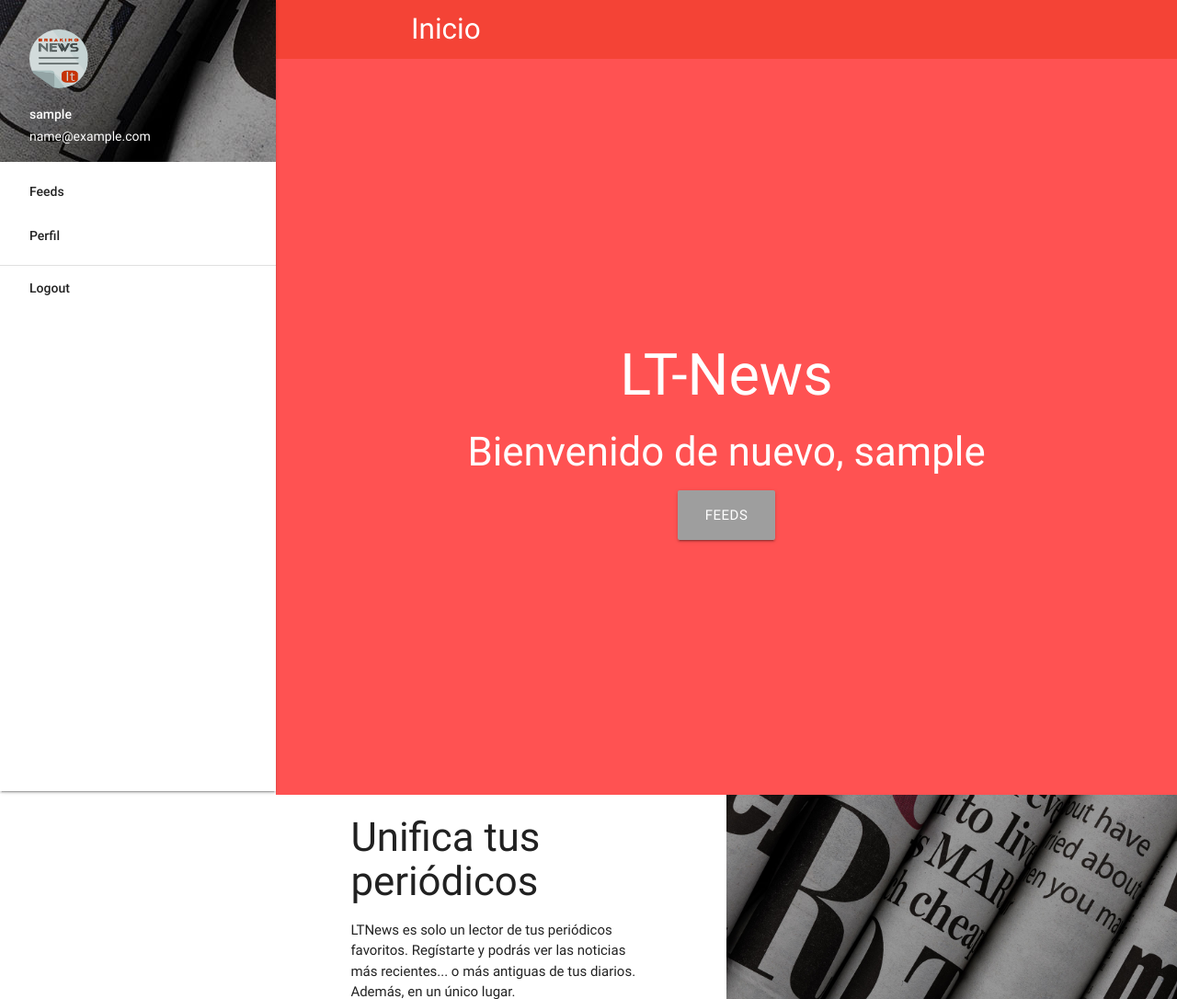
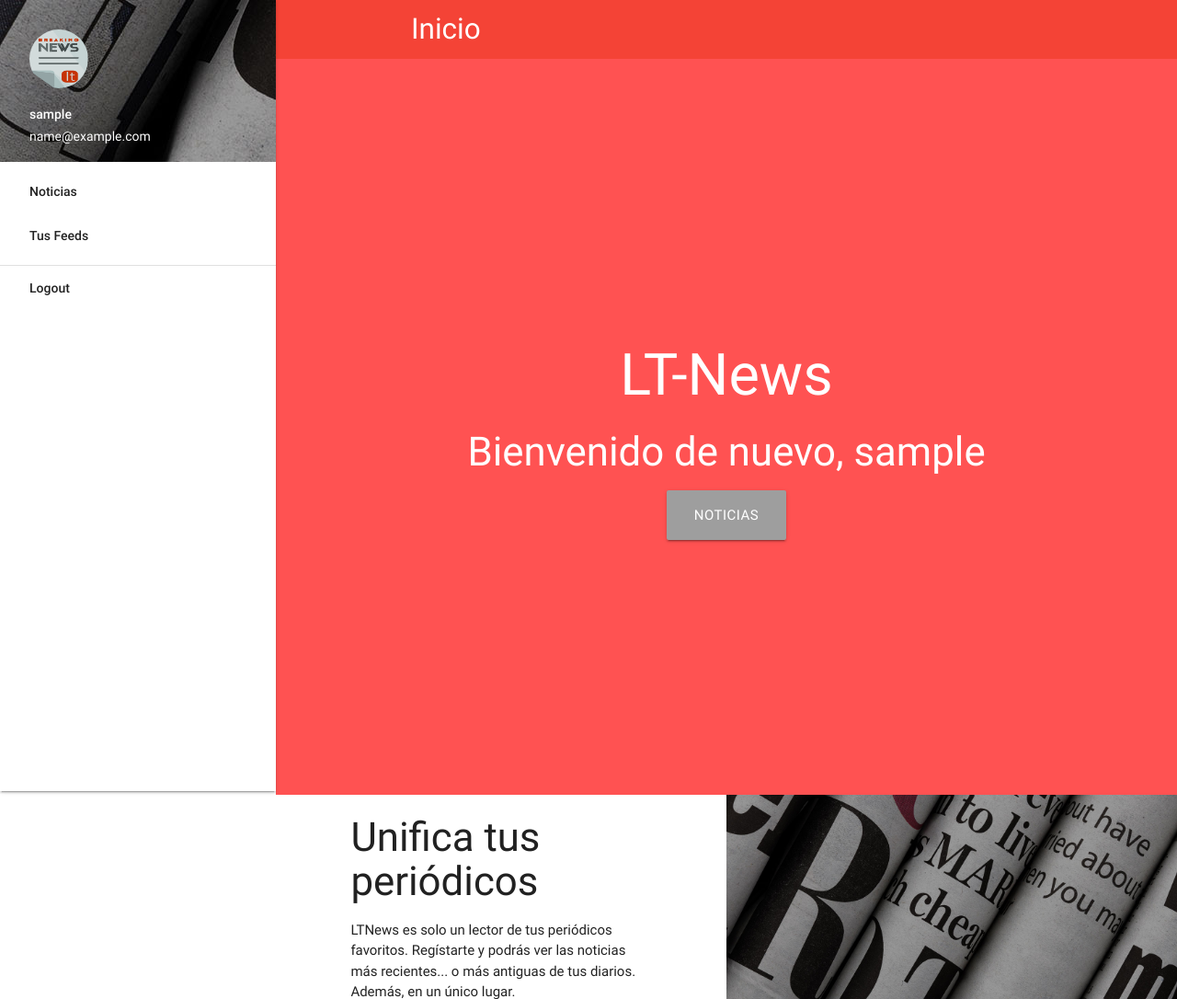
Before and after one commit to andjimrio/LTN, a Django app: page / in a window 1280 px wide. Shown: the top 1086 px of the page at 92% size. Run offline with Django 3.2, Linux system fonts and the light colour scheme; the visitor is signed in with stand-in values (Sample User, id 1); some libraries are stand-ins or nearby versions.

Commit message:
Arreglados urls

```diff
--- a/Application/view/feed_views.py
+++ b/Application/view/feed_views.py
@@ -37,10 +37,10 @@ def feed_create(request):
 
 
 @login_required
-def feed_view(request, idFeed=None):
+def feed_view(request, feed_id=None):
     page = request.GET.get('page')
 
-    feeder = get_feed(idFeed)
+    feeder = get_feed(feed_id)
     paginator = Paginator(feeder.items.all(), 20)
 
     try:
--- a/LTNews/urls.py
+++ b/LTNews/urls.py
@@ -29,17 +29,21 @@ urlpatterns = [
     url(r'^admin/', admin.site.urls),
     url(r'^$', views.home, name='home'),
 
-    url(r'^feed/view/(?P<idFeed>\w+)/', feed_views.feed_view, name='feed'),
-    url(r'^profile/', feed_views.feed_list, name='profile'),
+    #Feed
+    url(r'^feed/view/(?P<feed_id>\d+)/', feed_views.feed_view, name='feed_view'),
+    url(r'^feed/list/', feed_views.feed_list, name='feed_list'),
     url(r'^feed/create/', feed_views.feed_create, name='feed_create'),
-    url(r'^feed/delete/(?P<feed_id>\w+)/', feed_views.feed_delete, name='feed_delete'),
+    url(r'^feed/delete/(?P<feed_id>\d+)/', feed_views.feed_delete, name='feed_delete'),
 
-    url(r'^feeds/', item_views.item_list, name='feeds'),
-    url(r'^article/(?P<idItem>\w+)/', item_views.item_view, name='article'),
+    #Item
+    url(r'^item/list/', item_views.item_list, name='item_list'),
+    url(r'^item/view/(?P<item_id>\d+)/', item_views.item_view, name='item_view'),
 
+    #User
     url(r'^register/', views.register, name='register'),
     url(r'^login/', login, {'template_name':'login.html'}, name='login'),
     url(r'^logout/', logout, {'next_page': reverse_lazy('home')}, name='logout'),
 
+    #Otras
     url(r'^search/', include('haystack.urls')),
 ]+ static(settings.STATIC_URL, document_root=settings.STATIC_ROOT)
--- a/templates/base.html
+++ b/templates/base.html
@@ -36,8 +36,8 @@
                     </div>
                 </li>
 
-                <li><a href="{% url 'feeds' %}">Feeds</a></li>
-                <li><a href="{% url 'profile' %}">Perfil</a></li>
+                <li><a href="{% url 'item_list' %}">Noticias</a></li>
+                <li><a href="{% url 'feed_list' %}">Tus Feeds</a></li>
                 <li class="divider"></li>
                 <li><a href="{% url 'logout' %}">Logout</a></li>
             {% else %}
--- a/templates/feed/feed_view.html
+++ b/templates/feed/feed_view.html
@@ -19,7 +19,7 @@
                         <div class="card-image">
                             <img src="{{ item.image }}">
                             <a class="btn-floating halfway-fab waves-effect waves-light {{ color_primary }}"
-                                href="{% url 'article' item.id %}"><i class="material-icons">launch</i></a>
+                                href="{% url 'item_view' item.id %}"><i class="material-icons">launch</i></a>
                         </div>
                         <div class="card-content">
                             <span class="card-title">{{ item.title }}</span>
--- a/templates/index.html
+++ b/templates/index.html
@@ -13,7 +13,7 @@
             {% if user.is_authenticated %}
                 <h3>Bienvenido de nuevo, {{ user.username }}</h3>
                 <a class="btn-large waves-effect waves-light {{ color_secondary }} accent-1"
-                    href="{% url 'feeds' %}">Feeds</a>
+                    href="{% url 'item_list' %}">Noticias</a>
             {% else %}
                 <h3>Otra forma de entender el periódico digital</h3>
                 <a class="btn-large waves-effect waves-light {{ color_secondary }} accent-1"
--- a/templates/item/item_list.html
+++ b/templates/item/item_list.html
@@ -16,12 +16,12 @@
                         <div class="card-image">
                             <img src="{{ item.items__image }}">
                             <a class="btn-floating halfway-fab waves-effect waves-light {{ color_primary }}"
-                                href="{% url 'article' item.items__id %}"><i class="material-icons">launch</i></a>
+                                href="{% url 'item_view' item.items__id %}"><i class="material-icons">launch</i></a>
                         </div>
                         <div class="card-content">
                             <span class="card-title">{{ item.items__title }}</span>
                             <small>
-                                <a href="{% url 'feed' item.id%}">{{ item.title }}</a>
+                                <a href="{% url 'feed_view' item.id%}">{{ item.title }}</a>
                                 |
                                 {{ item.items__pubDate }}</small>
                             <p class="justify">{% reduce_text item.items__description %}</p>
--- a/templates/item/item_view.html
+++ b/templates/item/item_view.html
@@ -39,7 +39,7 @@
                             <div class="card-image">
                                 <img src="{{ item.image }}">
                                 <a class="btn-floating halfway-fab waves-effect waves-light {{ color_primary }}"
-                                    href="{% url 'article' item.id %}"><i class="material-icons">launch</i></a>
+                                    href="{% url 'item_view' item.id %}"><i class="material-icons">launch</i></a>
                             </div>
                             <div class="card-content">
                                 <span class="card-title">{{ item.title }}</span>
--- a/templates/search/search.html
+++ b/templates/search/search.html
@@ -20,7 +20,7 @@
 
             {% for result in page.object_list %}
                 <p>
-                    <a href="{% url 'article' result.object.id %}">{{ result.object.title }}</a>
+                    <a href="{% url 'item_view' result.object.id %}">{{ result.object.title }}</a>
                 </p>
             {% empty %}
                 <p>No results found.</p>
```
Also changed, not shown: Application/view/item_views.py (+4 -4 lines).
